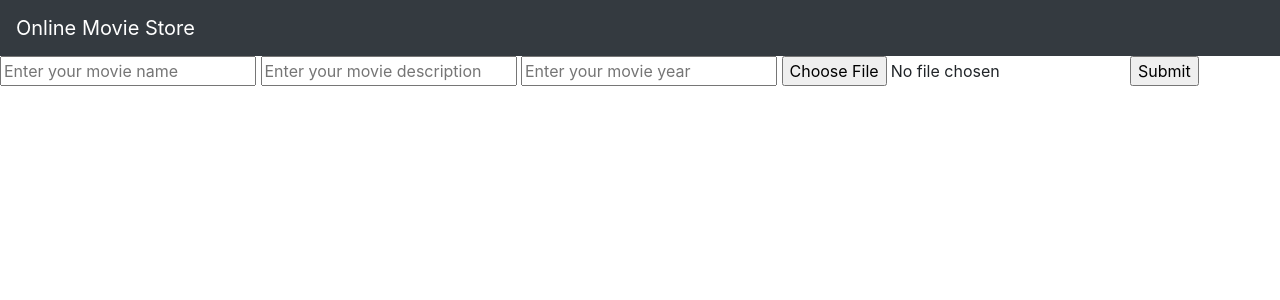
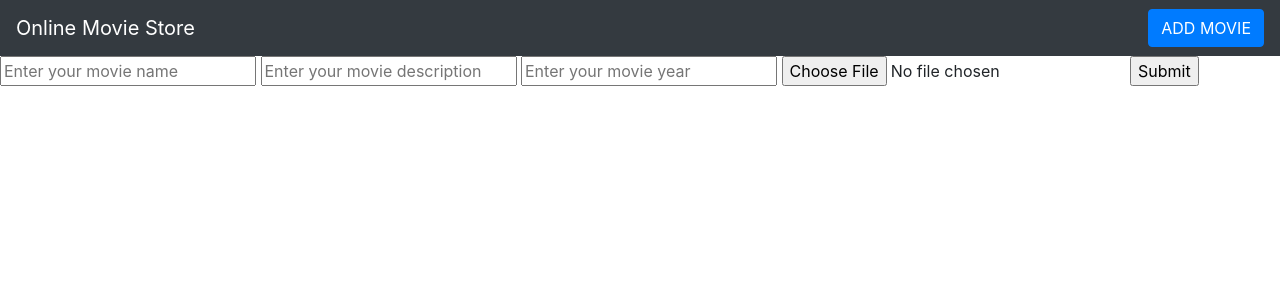
Before and after one commit to pauljjoshua/Movie, a Django app: page /add/ in a window 1280 px wide. Shown: the top 300 px of the page. Run offline with Django 4.2, Linux system fonts and the light colour scheme.

Commit message:
Update base.html

```diff
--- a/movieproject/templates/base.html
+++ b/movieproject/templates/base.html
@@ -12,6 +12,7 @@
 <nav class="navbar navbar-dark bg-dark">
   <a class="navbar-brand" href="#">
     Online Movie Store
+      <a href="{% url 'movieapp:add_movie' %}" class="btn btn-primary">ADD MOVIE</a>
   </a>
 </nav>
 {% block body %}
```
